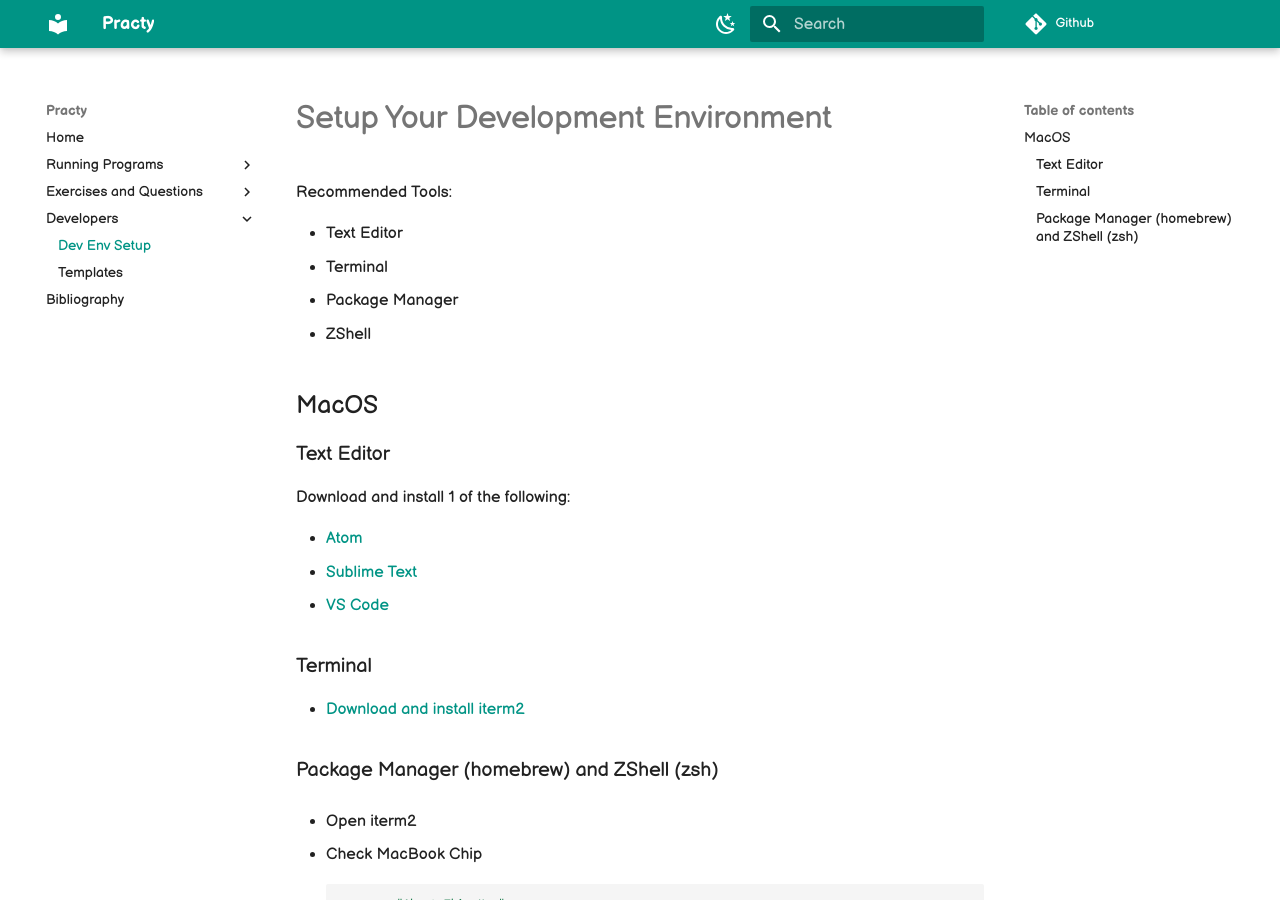
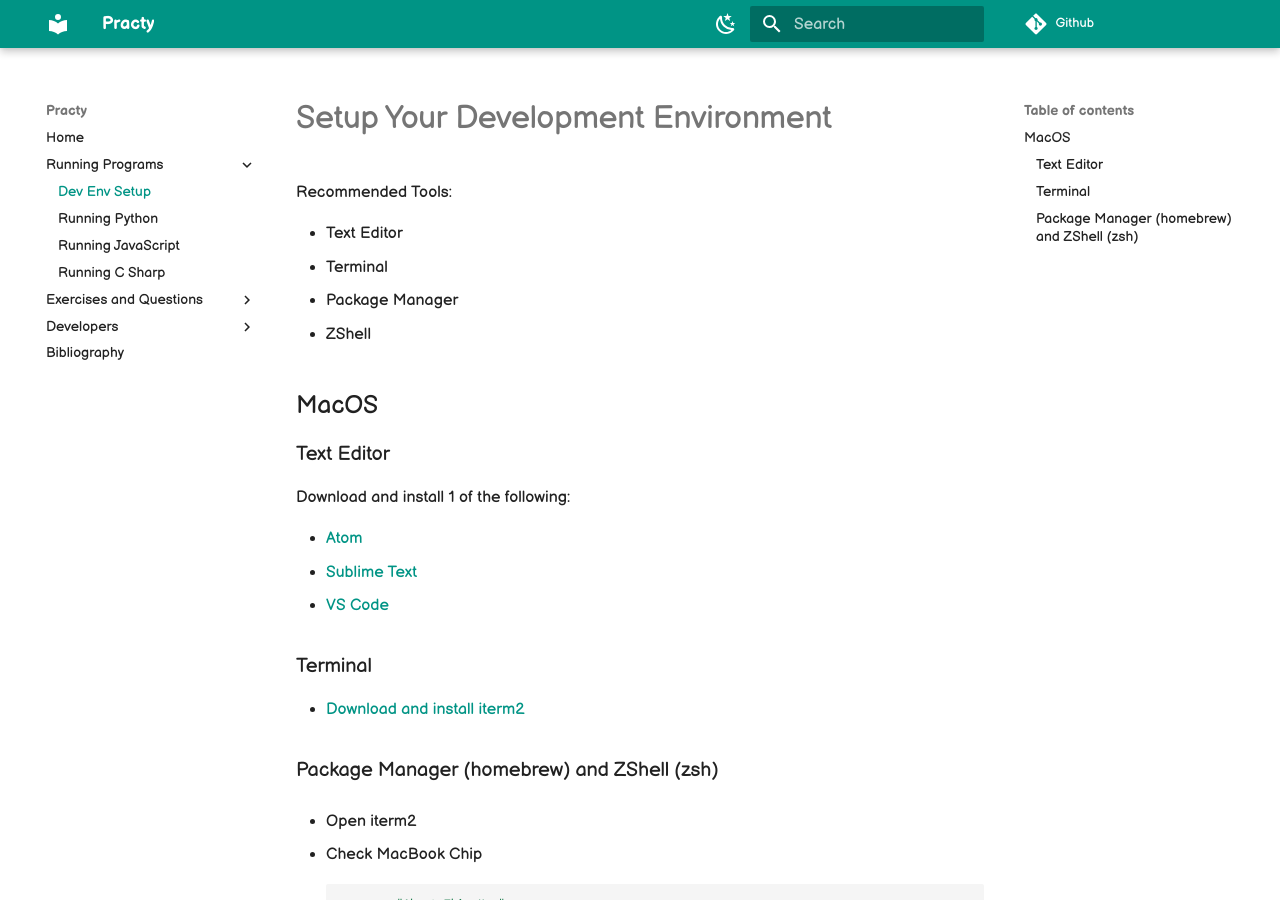
Before and after one commit to jabrielcjones/practy, an MkDocs documentation site: the page built from docs/languages/dev_setup_guide.md, in a window 1280 px wide and 900 px high. Built offline with MkDocs 1.6.1 and Material for MkDocs 9.7.7, drawn with Linux system fonts in a browser that asks for light colours; comment, search, counter and statistics services are not loaded; part of the change alters nothing that is shown.

```diff
--- a/mkdocs.yml
+++ b/mkdocs.yml
@@ -33,6 +33,7 @@ markdown_extensions:
 nav:
   - Home: index.md
   - Running Programs:
+    - Dev Env Setup: languages/dev_setup_guide.md
     - Running Python: languages/running_python.md
     - Running JavaScript: languages/running_javascript.md
     - Running C Sharp: languages/running_csharp.md
@@ -47,6 +48,5 @@ nav:
       - Conditionals Exercises: topics/conditionals/exercises.md
       - Conditionals Questions: topics/conditionals/questions.md
   - Developers:
-    - Dev Env Setup: developers/dev_setup_guide.md
     - Templates: developers/templates.md
   - Bibliography: bibliography.md
```
Also changed, not shown: docs/languages/dev_setup_guide.md (renamed from docs/developers/dev_setup_guide.md).
